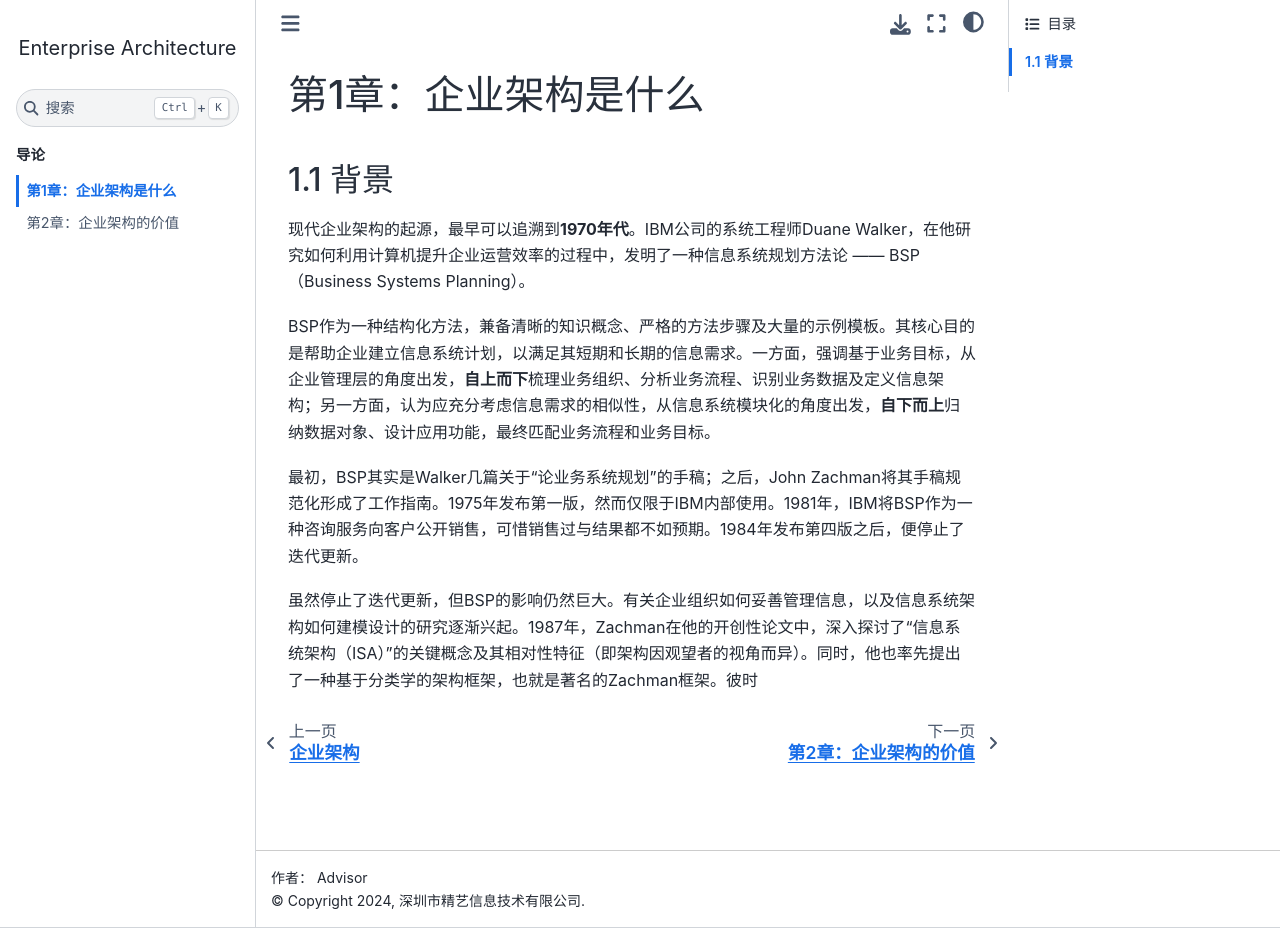
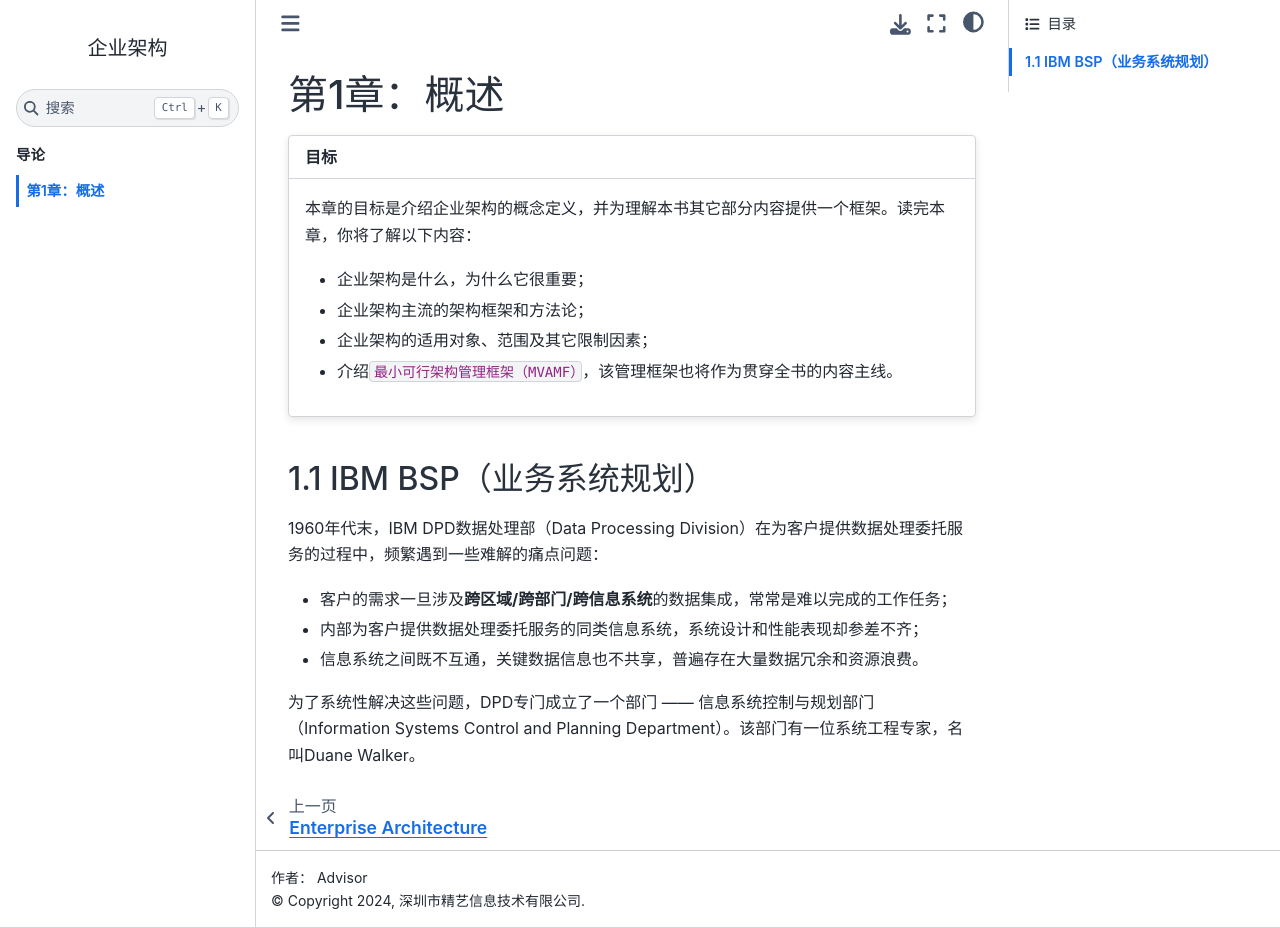
Before and after one commit to fineartit/enterprise-architecture, a Sphinx documentation site: the page built from docs/source/introduction/ch01.md, in a window 1280 px wide and 928 px high. Built offline with Sphinx 7.4.7 and the Sphinx Book theme 1.1.4, drawn with Linux system fonts in a browser that asks for light colours; a script that is not in the unit is left out.

Commit message:
update ch01

````diff
--- a/docs/source/conf.py
+++ b/docs/source/conf.py
@@ -52,7 +52,7 @@
 # html_theme = "alabaster"
 html_theme = "sphinx_book_theme"
 html_static_path = ["_static"]
-html_title = "Enterprise Architecture"
+html_title = "企业架构"
 html_theme_options = {
     "collapse_navbar": True,
     "show_toc_level": 2,
--- a/docs/source/index.md
+++ b/docs/source/index.md
@@ -1,17 +1,15 @@
-# 企业架构
+# Enterprise Architecture
 
 ```{rubric} 导论
 ```
 
-* [第1章：企业架构是什么](introduction/ch01.md)
-* [第2章：企业架构的价值](introduction/ch02.md)
+* [第1章：概述](introduction/ch01.md)
 
 ```{toctree}
 :caption: 导论
 :maxdepth: 2
 :hidden:
 introduction/ch01.md
-introduction/ch02.md
 ```
 
 ```{rubric} 简史
--- a/docs/source/introduction/ch01.md
+++ b/docs/source/introduction/ch01.md
@@ -1,11 +1,22 @@
-# 第1章：企业架构是什么
+# 第1章：概述
 
-## 1.1 背景
+:::{card}
+**目标**
+^^^
+本章的目标是介绍企业架构的概念定义，并为理解本书其它部分内容提供一个框架。读完本章，你将了解以下内容：
 
-现代企业架构的起源，最早可以追溯到**1970年代**。IBM公司的系统工程师Duane Walker，在他研究如何利用计算机提升企业运营效率的过程中，发明了一种信息系统规划方法论 —— BSP（Business Systems Planning）。
+- 企业架构是什么，为什么它很重要；
+- 企业架构主流的架构框架和方法论；
+- 企业架构的适用对象、范围及其它限制因素；
+- 介绍`最小可行架构管理框架（MVAMF）`，该管理框架也将作为贯穿全书的内容主线。
+:::
 
-BSP作为一种结构化方法，兼备清晰的知识概念、严格的方法步骤及大量的示例模板。其核心目的是帮助企业建立信息系统计划，以满足其短期和长期的信息需求。一方面，强调基于业务目标，从企业管理层的角度出发，**自上而下**梳理业务组织、分析业务流程、识别业务数据及定义信息架构；另一方面，认为应充分考虑信息需求的相似性，从信息系统模块化的角度出发，**自下而上**归纳数据对象、设计应用功能，最终匹配业务流程和业务目标。
+## 1.1 IBM BSP（业务系统规划）
 
-最初，BSP其实是Walker几篇关于“论业务系统规划”的手稿；之后，John Zachman将其手稿规范化形成了工作指南。1975年发布第一版，然而仅限于IBM内部使用。1981年，IBM将BSP作为一种咨询服务向客户公开销售，可惜销售过与结果都不如预期。1984年发布第四版之后，便停止了迭代更新。
+1960年代末，IBM DPD数据处理部（Data Processing Division）在为客户提供数据处理委托服务的过程中，频繁遇到一些难解的痛点问题：
 
-虽然停止了迭代更新，但BSP的影响仍然巨大。有关企业组织如何妥善管理信息，以及信息系统架构如何建模设计的研究逐渐兴起。1987年，Zachman在他的开创性论文中，深入探讨了“信息系统架构（ISA）”的关键概念及其相对性特征（即架构因观望者的视角而异）。同时，他也率先提出了一种基于分类学的架构框架，也就是著名的Zachman框架。彼时
+- 客户的需求一旦涉及**跨区域/跨部门/跨信息系统**的数据集成，常常是难以完成的工作任务；
+- 内部为客户提供数据处理委托服务的同类信息系统，系统设计和性能表现却参差不齐；
+- 信息系统之间既不互通，关键数据信息也不共享，普遍存在大量数据冗余和资源浪费。
+
+为了系统性解决这些问题，DPD专门成立了一个部门 —— 信息系统控制与规划部门（Information Systems Control and Planning Department）。该部门有一位系统工程专家，名叫Duane Walker。
--- a/docs/source/introduction/ch02.md
+++ /dev/null
@@ -1 +0,0 @@
-# 第2章：企业架构的价值
````
Also changed, not shown: docs/source/history/ibm-bsp.md (deleted, +0 -38 lines), docs/source/history/overview.md (deleted, +0 -42 lines), docs/source/history/img/ibm-bsp.png (deleted).
